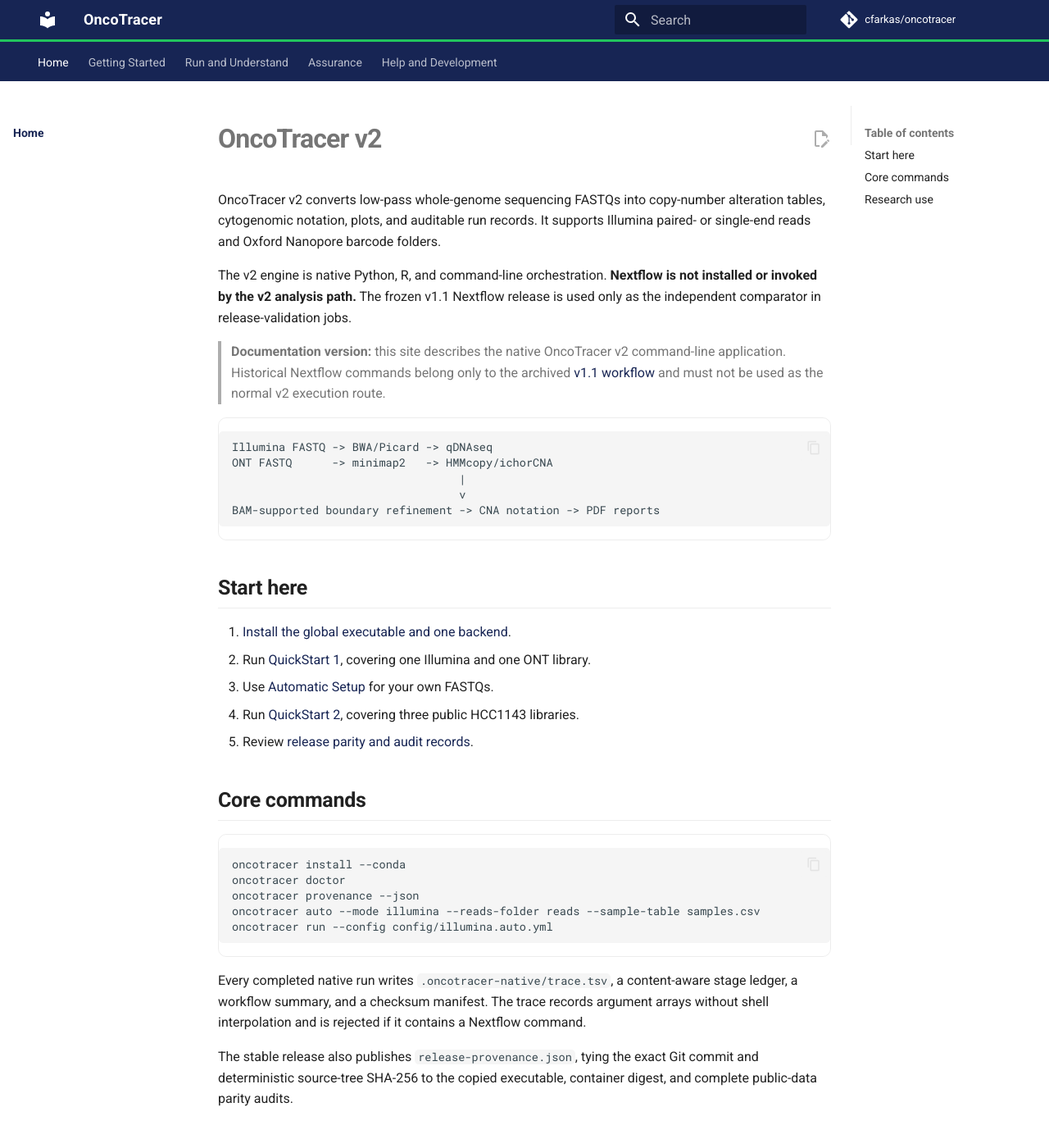
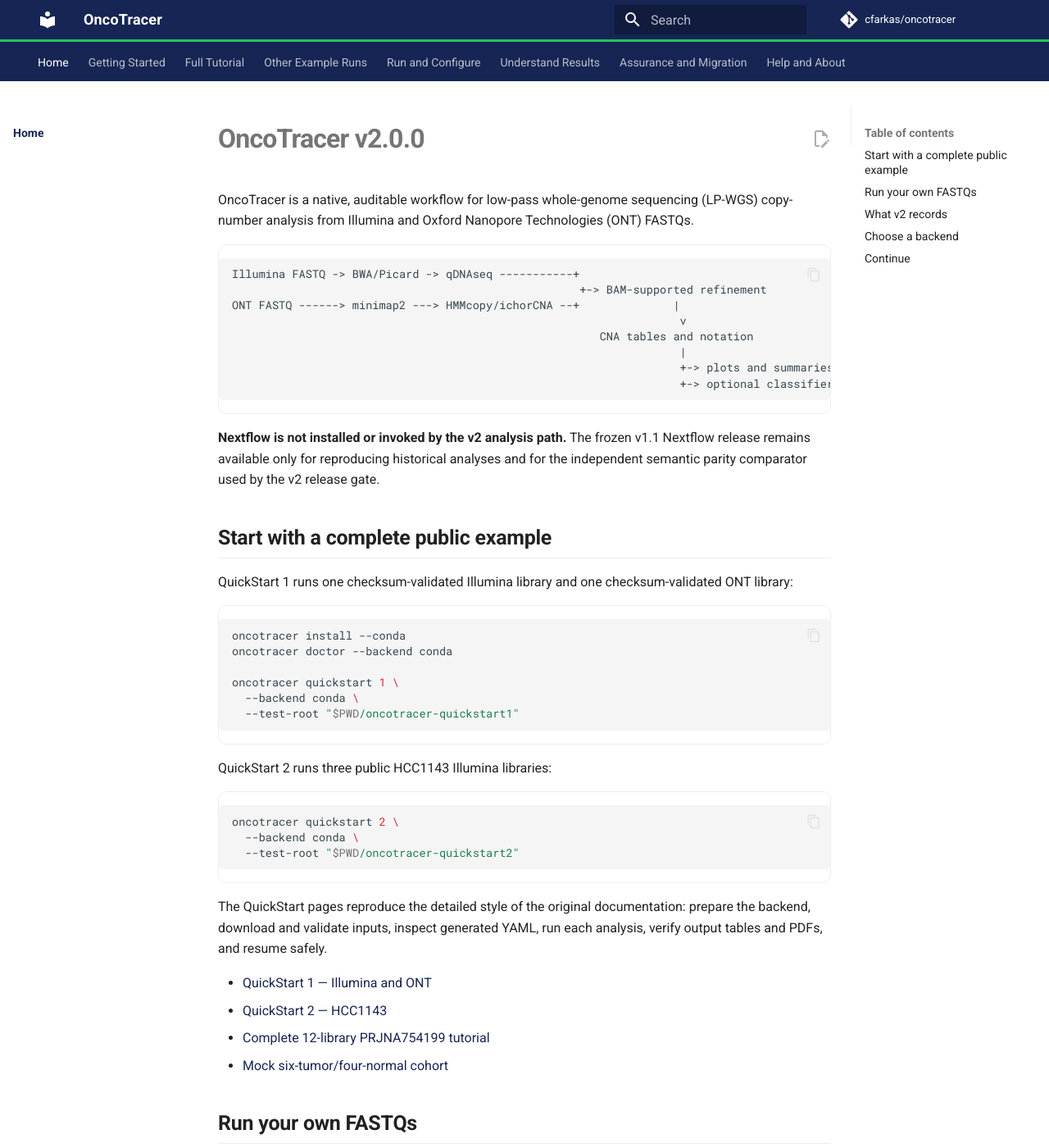
Before and after one commit to cfarkas/oncotracer, an MkDocs documentation site: the page built from docs/index.md, in a window 1280 px wide and 1400 px high. Shown: the whole window at 82% size. Built offline with MkDocs 1.6.1 and Material for MkDocs 9.7.7, drawn with Linux system fonts in a browser that asks for light colours; comment, search, counter and statistics services are not loaded; some of the changed text lies outside the part shown.

Commit message:
docs(v2): restore complete native navigation and installation

````diff
--- a/docs/index.md
+++ b/docs/index.md
@@ -1,41 +1,93 @@
-# OncoTracer v2
+# OncoTracer v2.0.0
 
-OncoTracer v2 converts low-pass whole-genome sequencing FASTQs into copy-number alteration tables, cytogenomic notation, plots, and auditable run records. It supports Illumina paired- or single-end reads and Oxford Nanopore barcode folders.
-
-The v2 engine is native Python, R, and command-line orchestration. **Nextflow is not installed or invoked by the v2 analysis path.** The frozen v1.1 Nextflow release is used only as the independent comparator in release-validation jobs.
-
-> **Documentation version:** this site describes the native OncoTracer v2 command-line application. Historical Nextflow commands belong only to the archived [v1.1 workflow](legacy_v1.md) and must not be used as the normal v2 execution route.
+OncoTracer is a native, auditable workflow for low-pass whole-genome sequencing (LP-WGS) copy-number analysis from Illumina and Oxford Nanopore Technologies (ONT) FASTQs.
 
 ```text
-Illumina FASTQ -> BWA/Picard -> qDNAseq
-ONT FASTQ      -> minimap2   -> HMMcopy/ichorCNA
-                                  |
-                                  v
-BAM-supported boundary refinement -> CNA notation -> PDF reports
+Illumina FASTQ -> BWA/Picard -> qDNAseq -----------+
+                                                    +-> BAM-supported refinement
+ONT FASTQ ------> minimap2 ---> HMMcopy/ichorCNA --+              |
+                                                                   v
+                                                       CNA tables and notation
+                                                                   |
+                                                                   +-> plots and summaries
+                                                                   +-> optional classifier/GISTIC2
 ```
 
-## Start here
+**Nextflow is not installed or invoked by the v2 analysis path.** The frozen v1.1 Nextflow release remains available only for reproducing historical analyses and for the independent semantic parity comparator used by the v2 release gate.
 
-1. [Install the global executable and one backend](installation.md).
-2. Run [QuickStart 1](quick_start.md), covering one Illumina and one ONT library.
-3. Use [Automatic Setup](auto_params.md) for your own FASTQs.
-4. Run [QuickStart 2](public_cohort.md), covering three public HCC1143 libraries.
-5. Review [release parity and audit records](parity_release.md).
+## Start with a complete public example
 
-## Core commands
+QuickStart 1 runs one checksum-validated Illumina library and one checksum-validated ONT library:
 
 ```bash
 oncotracer install --conda
-oncotracer doctor
-oncotracer provenance --json
-oncotracer auto --mode illumina --reads-folder reads --sample-table samples.csv
-oncotracer run --config config/illumina.auto.yml
+oncotracer doctor --backend conda
+
+oncotracer quickstart 1 \
+  --backend conda \
+  --test-root "$PWD/oncotracer-quickstart1"
 ```
 
-Every completed native run writes `.oncotracer-native/trace.tsv`, a content-aware stage ledger, a workflow summary, and a checksum manifest. The trace records argument arrays without shell interpolation and is rejected if it contains a Nextflow command.
+QuickStart 2 runs three public HCC1143 Illumina libraries:
 
-The stable release also publishes `release-provenance.json`, tying the exact Git commit and deterministic source-tree SHA-256 to the copied executable, container digest, and complete public-data parity audits.
+```bash
+oncotracer quickstart 2 \
+  --backend conda \
+  --test-root "$PWD/oncotracer-quickstart2"
+```
 
-## Research use
+The QuickStart pages reproduce the detailed style of the original documentation: prepare the backend, download and validate inputs, inspect generated YAML, run each analysis, verify output tables and PDFs, and resume safely.
 
-OncoTracer is a research workflow. CNA calls require expert review, laboratory validation, and interpretation together with pathology and orthogonal molecular evidence.
+- [QuickStart 1 — Illumina and ONT](quick_start.md)
+- [QuickStart 2 — HCC1143](public_cohort.md)
+- [Complete 12-library PRJNA754199 tutorial](full_tutorial.md)
+- [Mock six-tumor/four-normal cohort](six_tumor_four_control.md)
+
+## Run your own FASTQs
+
+Automatic Setup is the recommended route:
+
+```bash
+oncotracer auto \
+  --mode illumina \
+  --reads-folder "$PWD/project/input/fastq" \
+  --sample-table "$PWD/project/input/samples.csv" \
+  --config-dir "$PWD/project/config" \
+  --outdir "$PWD/project/results"
+
+oncotracer run --config "$PWD/project/config/illumina.auto.yml" \
+  --backend conda
+```
+
+Use `--mode ont` for a `fastq_pass` directory organized by barcode. Automatic Setup creates the analysis YAML and, for Illumina, an exact four-column samplesheet. It does not start alignment or CNA calling.
+
+## What v2 records
+
+Every native run writes:
+
+- `.oncotracer-native/trace.tsv`, with the exact argument arrays for executed stages;
+- `.oncotracer-native/state.json`, used for content-aware reuse of completed stages;
+- `06_workflow_summary/workflow_summary.txt` and JSON;
+- `native_run_manifest.json` and output checksums;
+- CNA events, cytogenomic notation, refined bins, plots, and optional classifier reports.
+
+The stable release also ships `release-provenance.json`, containing the exact Git commit, deterministic source-tree SHA-256, copied-executable SHA-256, container digest, and successful QuickStart workflow/artifact identities.
+
+## Choose a backend
+
+| Backend | Installation | Typical use |
+| --- | --- | --- |
+| Conda | `oncotracer install --conda` | Native workstation or server execution |
+| Docker | `oncotracer install --docker` | Reproducible container execution |
+| Singularity/Apptainer | `oncotracer install --singularity` | HPC systems |
+| Poetry | `./oncotracer install --poetry` from a source checkout | Launcher development with the same Conda scientific environments |
+
+All backends use the same native stage graph and output contract.
+
+## Continue
+
+1. [Install the verified executable and one backend](installation.md).
+2. [Run QuickStart 1](quick_start.md).
+3. [Generate a YAML for your FASTQs](auto_params.md).
+4. [Understand inputs, settings, and outputs](inputs.md).
+5. [Review the native architecture and release parity evidence](native_architecture.md).
--- a/docs/installation.md
+++ b/docs/installation.md
@@ -1,10 +1,22 @@
 # Installation
 
-OncoTracer v2 runs on Linux as one global executable. Python 3.10–3.13 is required for the portable zipapp release asset. The scientific tools are supplied by one selected backend.
+OncoTracer v2 runs on Linux as one verified global executable. Python 3.10–3.13 is required by the portable zipapp. The selected backend supplies BWA, samtools, Picard, R, qDNAseq, HMMcopy, ichorCNA, the optional classifier, and GISTIC2.
 
-## 1. Install the release executable
+## Requirements
 
-Download and verify the complete stable v2.0.0 asset set, then:
+Before installation, provide:
+
+- a 64-bit Linux host;
+- Python 3.10–3.13;
+- enough storage for FASTQs, hg38, BAMs, environments, temporary files, and results;
+- at least 80 GiB of addressable memory for the first uncached Illumina BWA index;
+- one backend: Conda, Docker, or Singularity/Apptainer.
+
+The first analysis can take substantially longer because the reference, indexes, packages, and container layers are prepared. Later analyses reuse valid assets and content-matched native stages.
+
+## 1. Install the stable copied executable
+
+Download the complete release asset set with GitHub CLI:
 
 ```bash
 gh release download v2.0.0 \
@@ -17,17 +29,29 @@
 ./oncotracer provenance --json
 sudo install -m 0755 oncotracer /usr/local/bin/oncotracer
 oncotracer --version
+oncotracer provenance --json
 ```
 
-The file is a self-extracting Python zipapp. Its versioned scientific payload is extracted once below the user cache. It does not require a Git clone after installation.
+The copied executable is a deterministic Python zipapp containing the versioned OncoTracer source payload. It does not require a Git clone after installation.
 
-`release-provenance.json` records the release commit, deterministic source archive SHA-256, binary SHA-256, container digest, and exact successful QuickStart workflow runs. The embedded values printed by `oncotracer provenance --json` must agree with that record.
+Keep these release files together for audit:
 
-## 2. Select one backend
+```text
+oncotracer
+SHA256SUMS
+release-provenance.json
+oncotracer-v2.0.0-parity-audit.tar.gz
+```
+
+`release-provenance.json` records the exact release commit, deterministic source archive SHA-256, executable SHA-256, stable container digest, and the successful QuickStart workflow and artifact identities. The values emitted by `oncotracer provenance --json` must agree with that record.
+
+## 2. Prepare exactly one backend
+
+The installation choice is saved under the user's OncoTracer configuration directory. You may still override it per run with `--backend`.
 
 ### Conda
 
-Install Miniforge or another compatible Conda distribution, then:
+Install Miniforge or a compatible Conda distribution, then run:
 
 ```bash
 oncotracer install --conda
@@ -36,45 +60,97 @@
 
 Five isolated, versioned environments are created:
 
-- core alignment, refinement, CNA notation, and plotting tools;
+- core alignment, Picard, refinement, CNA notation, and plotting tools;
 - qDNAseq with its pinned R 4.1 stack;
 - ichorCNA/HMMcopy with its pinned R 4.4 stack;
 - the optional CNA classifier/report stack;
 - GISTIC2 for the optional recurrence branch.
 
-Separating these environments avoids incompatible R and binary dependency constraints.
+Separating the environments avoids incompatible R and compiled-library constraints. The default location is below the user's versioned OncoTracer data directory. Use an explicit shared location when required:
+
+```bash
+oncotracer install --conda \
+  --prefix /srv/oncotracer/2.0.0/envs
+
+oncotracer doctor --backend conda
+```
+
+Use `--force` only when deliberately rebuilding all five prefixes.
 
 ### Docker
 
+Install Docker Engine and ensure the current user can access the daemon:
+
 ```bash
+docker info
 oncotracer install --docker
 oncotracer doctor --backend docker
 ```
 
-The command validates access to the Docker daemon and pulls the immutable v2 image from GitHub Container Registry. It does not install Docker or silently request administrator privileges.
+The installer pulls `ghcr.io/cfarkas/oncotracer:2.0.0`, validates the native tools inside it, and saves the image reference. It does not install Docker, alter daemon settings, or request administrator privileges silently.
+
+Run an analysis with:
+
+```bash
+oncotracer run --backend docker \
+  --config /absolute/path/project/config/illumina.auto.yml
+```
+
+All paths in the YAML should be absolute. OncoTracer derives the required project mounts from the configuration.
 
 ### Singularity or Apptainer
+
+Install Apptainer or SingularityCE, then run:
 
 ```bash
 oncotracer install --singularity
 oncotracer doctor --backend singularity
 ```
 
-Apptainer is preferred when both commands are present. The pinned container is stored as a local SIF and reused.
+Apptainer is preferred when both commands are present. The native v2 image is converted to a reusable SIF below the user's OncoTracer data directory.
+
+Choose a shared SIF path when needed:
+
+```bash
+oncotracer install --singularity \
+  --sif /srv/oncotracer/images/oncotracer-2.0.0.sif
+
+oncotracer run --backend singularity \
+  --config /absolute/path/project/config/illumina.auto.yml
+```
 
 ### Poetry
 
-Use this route in a source checkout when developing the launcher:
+Poetry is a source-development route, not the normal binary installation. Clone the repository only for development:
 
 ```bash
 git clone https://github.com/cfarkas/oncotracer.git
 cd oncotracer
 ./oncotracer install --poetry
 poetry run oncotracer --version
+poetry run oncotracer doctor --backend poetry
 ```
 
-The command installs the Poetry-managed Python launcher and the same five isolated Conda scientific environments. Poetry alone cannot supply R, BWA, samtools, Picard, HMMcopy, ichorCNA, or GISTIC2.
+`./oncotracer install --poetry` installs the locked Python launcher and the same five Conda scientific environments. Poetry alone does not provide R, BWA, samtools, Picard, HMMcopy, ichorCNA, or GISTIC2.
 
-## 3. Storage and memory
+## 3. Verify provenance and health
 
-The first Illumina analysis downloads the UCSC hg38 FASTA and creates a BWA index. Keep at least 80 GiB of addressable memory for the initial index and adequate storage for the reference, BAMs, native stage cache, classifier environments, and outputs. Later runs reuse valid reference indexes and content-matched completed stages.
+Run these checks after installation or after moving environments:
+
+```bash
+oncotracer --version
+oncotracer provenance --json
+oncotracer doctor --backend conda
+```
+
+For Docker or Singularity, substitute the selected backend. `doctor` performs semantic probes rather than checking only whether file names exist.
+
+## 4. First analysis checklist
+
+Before a large analysis:
+
+1. Run [QuickStart 1](quick_start.md) through the chosen backend.
+2. Confirm that the result summary reports `engine=native` and `nextflow_used=false`.
+3. Confirm that `.oncotracer-native/trace.tsv` is present.
+4. Place the project and reference cache on storage visible to the backend.
+5. Keep the installation and release provenance files with the study record.
--- a/docs/poetry.md
+++ b/docs/poetry.md
@@ -1,26 +1,57 @@
-# Poetry Launcher
+# Poetry launcher
 
-Poetry provides a managed Python launcher for OncoTracer's native v2 engine. It does not replace the scientific software runtime: installation also creates the same five isolated Conda environments used by the global executable.
+The Poetry route is intended for development of the Python launcher while retaining the same native scientific stage graph used by the copied release executable.
 
-## Install Poetry and the launcher
+For normal users, install the verified release asset and choose Conda, Docker, or Singularity/Apptainer. See [Installation](installation.md).
+
+## Prepare a source-development checkout
+
+From an existing source checkout:
 
 ```bash
-# Run this command from the oncotracer directory.
-poetry install --no-interaction
-poetry run oncotracer --help
+./oncotracer install --poetry
+poetry run oncotracer --version
+poetry run oncotracer provenance --json
+poetry run oncotracer doctor --backend poetry
 ```
 
-## Run through Poetry
+The installer performs two jobs:
+
+1. `poetry install --no-interaction` creates the locked Python launcher environment.
+2. The five scientific Conda prefixes are created for core tools, qDNAseq, ichorCNA/HMMcopy, classifier/reporting, and GISTIC2.
+
+The saved backend is `poetry`, but scientific stages execute through those exact Conda prefixes rather than through the Poetry virtual environment.
+
+## Run a YAML
 
 ```bash
-# Install the launcher and its five scientific environments.
-poetry run oncotracer install --poetry
-poetry run oncotracer doctor --backend poetry
+poetry run oncotracer run \
+  --backend poetry \
+  --config "$PWD/project/config/illumina.auto.yml"
+```
 
-# Run the complete native QuickStart 1 through the Poetry launcher.
+## Run the public examples
+
+```bash
 poetry run oncotracer quickstart 1 \
   --backend poetry \
-  --test-root "$PWD/oncotracer-quickstart1"
+  --test-root "$PWD/oncotracer-quickstart1-poetry"
+
+poetry run oncotracer quickstart 2 \
+  --backend poetry \
+  --test-root "$PWD/oncotracer-quickstart2-poetry"
 ```
 
-For a different managed runtime, install it explicitly with `oncotracer install --docker`, `--singularity`, or `--conda`, then select the matching `--backend`. Every v2 route executes the native stage graph and records `nextflow_used=false`.
+## Rebuild after source changes
+
+```bash
+poetry install --no-interaction
+./oncotracer install --poetry --force
+poetry run oncotracer doctor --backend poetry
+```
+
+Use `--force` only when the environment definitions changed or a prefix is known to be damaged.
+
+## Boundary between Poetry and the scientific runtime
+
+Poetry manages the launcher and Python development dependencies. It does not replace the versioned R stacks, alignment programs, Picard, HMMcopy, ichorCNA, or GISTIC2. The run trace and result contract are identical to the other v2 backends.
--- a/mkdocs.yml
+++ b/mkdocs.yml
@@ -25,26 +25,41 @@
 nav:
   - Home: index.md
   - Getting Started:
-      - Install: installation.md
+      - Install Requirements: installation.md
+      - Poetry Launcher: poetry.md
       - QuickStart 1 — Illumina + ONT: quick_start.md
-      - Automatic Setup: auto_params.md
+      - Automatic Setup for Your FASTQs: auto_params.md
+      - QuickStart 2 — HCC1143: public_cohort.md
+      - Input Files and Folder Layouts: inputs.md
+      - Manual YAML Editing: configuration/yaml_basics.md
+  - Full Tutorial:
+      - Complete PRJNA754199 archive: full_tutorial.md
+  - Other Example Runs:
       - Mock cohort — six tumors + four normals: six_tumor_four_control.md
-      - QuickStart 2 — HCC1143: public_cohort.md
-  - Run and Understand:
-      - Native workflow: running.md
-      - YAML configuration: configuration_v2.md
-      - Execution backends: containers.md
-      - Output files: outputs.md
-      - Results gallery: gallery.md
-  - Assurance:
+  - Run and Configure:
+      - Choose a Configuration Route: configuration.md
+      - Native Workflow Overview: running.md
+      - Canonical Native YAML: configuration_v2.md
+      - Illumina Setup: configuration/illumina.md
+      - ONT Setup: configuration/ont.md
+      - Pathology and Classifier: configuration/pathology.md
+      - Advanced Refinement: configuration/refinement.md
+      - All Parameters: configuration/parameter_reference.md
+      - Execution Environments: containers.md
+      - Programs and Provenance: programs.md
+  - Understand Results:
+      - Output Files: outputs.md
+      - Models and Pathology: models_pathology.md
+      - Results Gallery: gallery.md
+  - Assurance and Migration:
       - Native architecture: native_architecture.md
       - Parity and release gate: parity_release.md
       - Migration from v1.1: migration_v1_to_v2.md
-      - Citation and research use: citation_research_use.md
-  - Help and Development:
+      - Legacy v1.1: legacy_v1.md
+  - Help and About:
       - Troubleshooting: troubleshooting.md
-      - Developer guide: developer_guide.md
-      - Legacy v1.1: legacy_v1.md
+      - Citation and Research Use: citation_research_use.md
+      - Developer Guide: developer_guide.md
 
 markdown_extensions:
   - admonition
````
